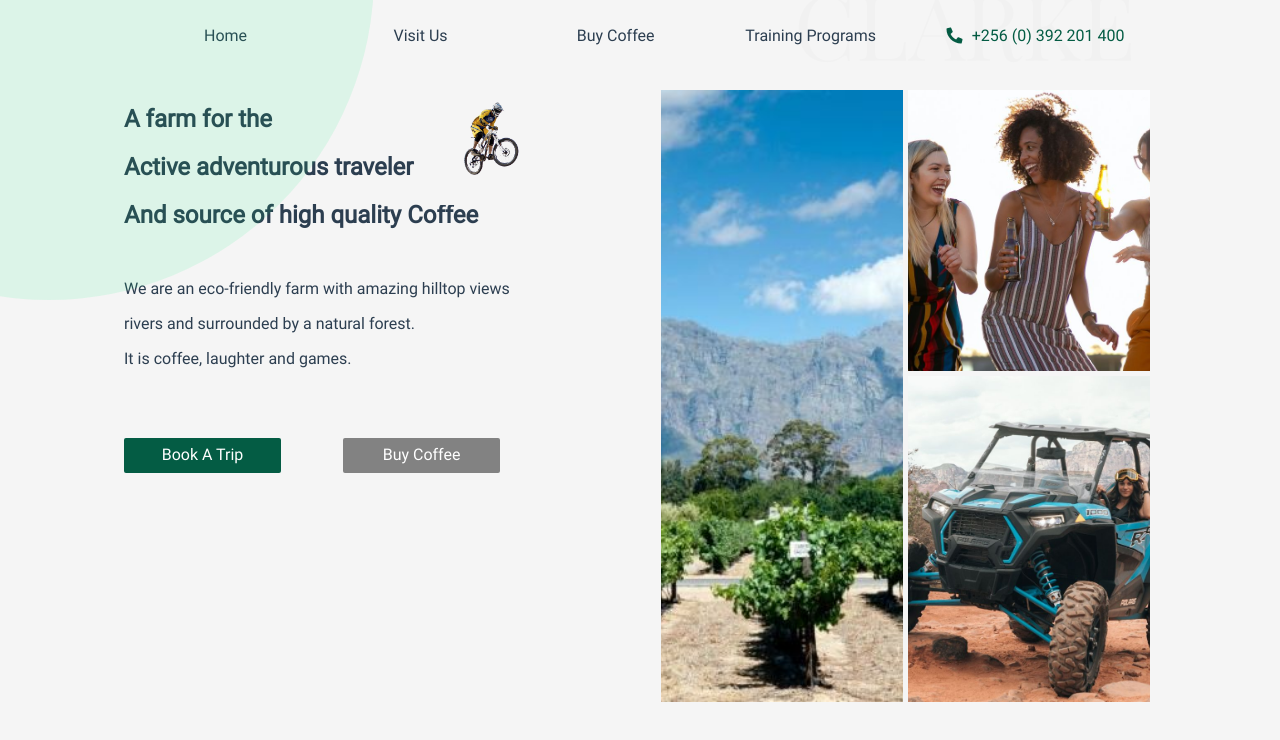
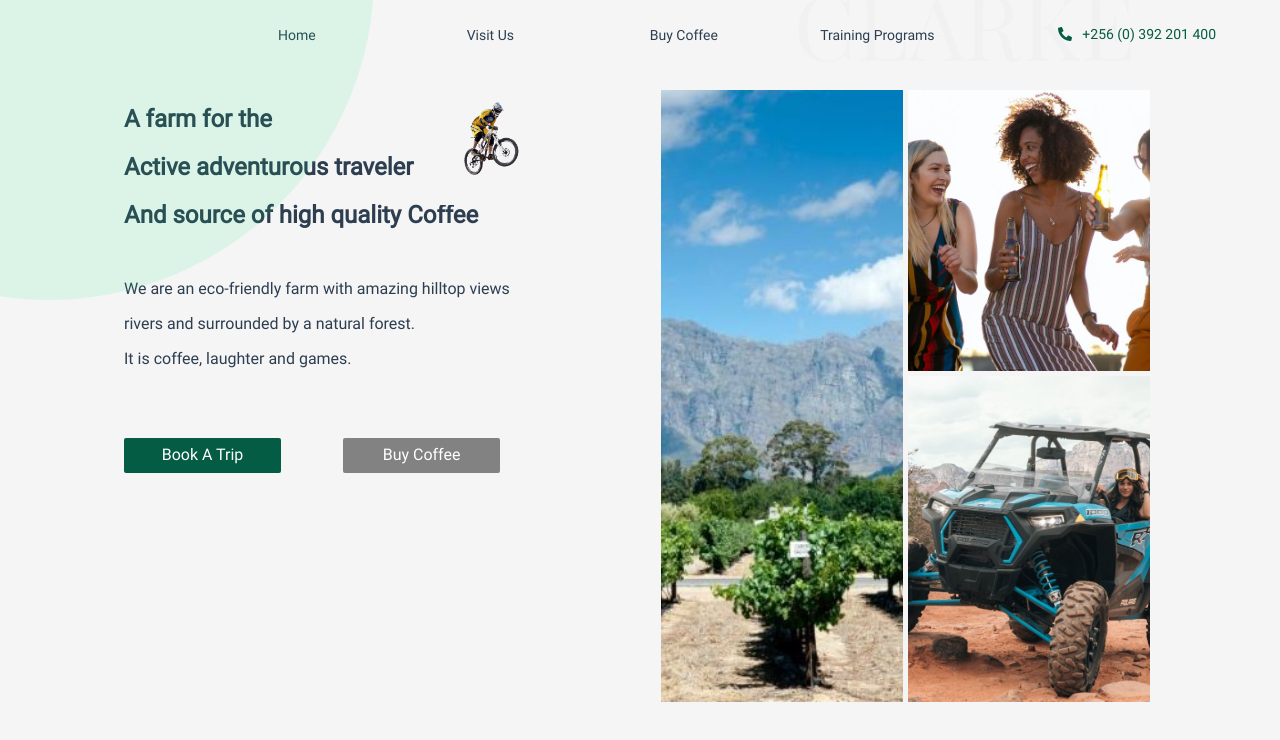
Before and after one commit to Jacob-Nuwamanya77/clarke-farm, a Vue app: page / in a window 1280 px wide. Shown: the top 740 px of the page. Built offline with nearby package versions, Linux system fonts and the light colour scheme.

Commit message:
fix navigation bar responsiveness.

```diff
--- a/src/App.vue
+++ b/src/App.vue
@@ -1,16 +1,21 @@
 <template>
-  <div class="container">
+  <div class="page-container">
+    <div class="header">
       <div class="nav-container">
         <ul>
           <li><router-link to="/">Home</router-link></li>
           <li><a href="">Visit Us</a></li>
           <li><a href="">Buy Coffee</a></li>
           <li><a href="">Training Programs</a></li>
-      <li>
-        <span class="phone-icon"><fa icon="phone"/></span>
-        <span id="telephone">+256 (0) 392 201 400</span>
-      </li>
         </ul>
+        <span id="telephone">
+          <fa icon="phone" class="phone-icon"/>
+          &nbsp;&nbsp;&nbsp;+256 (0) 392 201 400
+        </span>
+      </div>
+      <span class="hamburger-menu">
+        <fa icon="bars"/>
+      </span>
     </div>
     <router-view />
   </div>
@@ -43,42 +48,72 @@ body {
   -webkit-font-smoothing: antialiased;
   -moz-osx-font-smoothing: grayscale;
   color: #2c3e50;
+  position:relative;
+}
+</style>
+
+<style scoped>
+
+.page-container{
+  padding-top:20px;
+  min-height:100vh;
+  max-width: 1280px;
   margin:0 auto;
-  position:relative;
-  max-width: 1280px;
   background-color:var(--smoky-white);
 }
-@media screen and (max-width:1280px) {
-  #app{
-    width:100%;
-  }
-}
-.container{
-  padding-top:20px;
-  min-height:100vh;
+.header{
+  display:flex;
+  flex-direction: row;
+  position:relative;
 }
 .nav-container{
-  width:65vw;
+  width: 70vw;
+  display: flex;
+  flex-direction: row;
   height:30px;
   margin: 0px auto;
 }
 @media screen and (max-width:1280px){
+  .page-container{
+    width:100vw;
+  }
+}
+.hamburger-menu{
+  display: none;
+  align-items: center;
+}
+.hamburger-menu:hover{
+  cursor: pointer;
+  transform: scale(1.2);
+}
+@media screen and (max-width: 768px){
+  .hamburger-menu{
+    display: flex;
+    position:absolute;
+    right:5%;
+  }
   .nav-container{
-    width:80vw;
+    display: none;
   }
 }
 .nav-container ul{
   display:flex;
-  justify-content: space-around;
   flex-direction: row;
+  width:90%;
   margin:0;
   padding:0;
+}
+@media screen and (max-width:1280px){
+  .header{
+    font-size: 14px;
+  }
 }
 .nav-container li{
   text-decoration: none;
   list-style-type: none;
   height: 30px;
-  min-width:140px;
+  width:22%;
+  margin-left: 2%;
   display: flex;
   align-items: center;
   text-align: center;
@@ -91,12 +126,14 @@ body {
   color:inherit;
 }
 .phone-icon{
-  margin-left: 10px;
   transform: rotate(90deg);
-  margin-right: 10px;
-  color:var(--dark-green)
 }
 #telephone{
-  color:var(--dark-green)
+  color:var(--dark-green);
+  display:flex;
+  align-items:center;
+  position:absolute;
+  right:5%;
+  top:20%;
 }
 </style>
--- a/src/main.js
+++ b/src/main.js
@@ -1,12 +1,12 @@
 import { createApp } from 'vue';
 import { library } from '@fortawesome/fontawesome-svg-core';
-import { faPhone } from '@fortawesome/free-solid-svg-icons';
+import { faPhone, faBars } from '@fortawesome/free-solid-svg-icons';
 import { FontAwesomeIcon } from '@fortawesome/vue-fontawesome';
 import App from './App.vue';
 import router from './router';
 import store from './store';
 
-library.add(faPhone);
+library.add(faPhone, faBars);
 
 createApp(App)
   .component('fa', FontAwesomeIcon)
```
Lines whose indentation alone changed are shown as unchanged.
